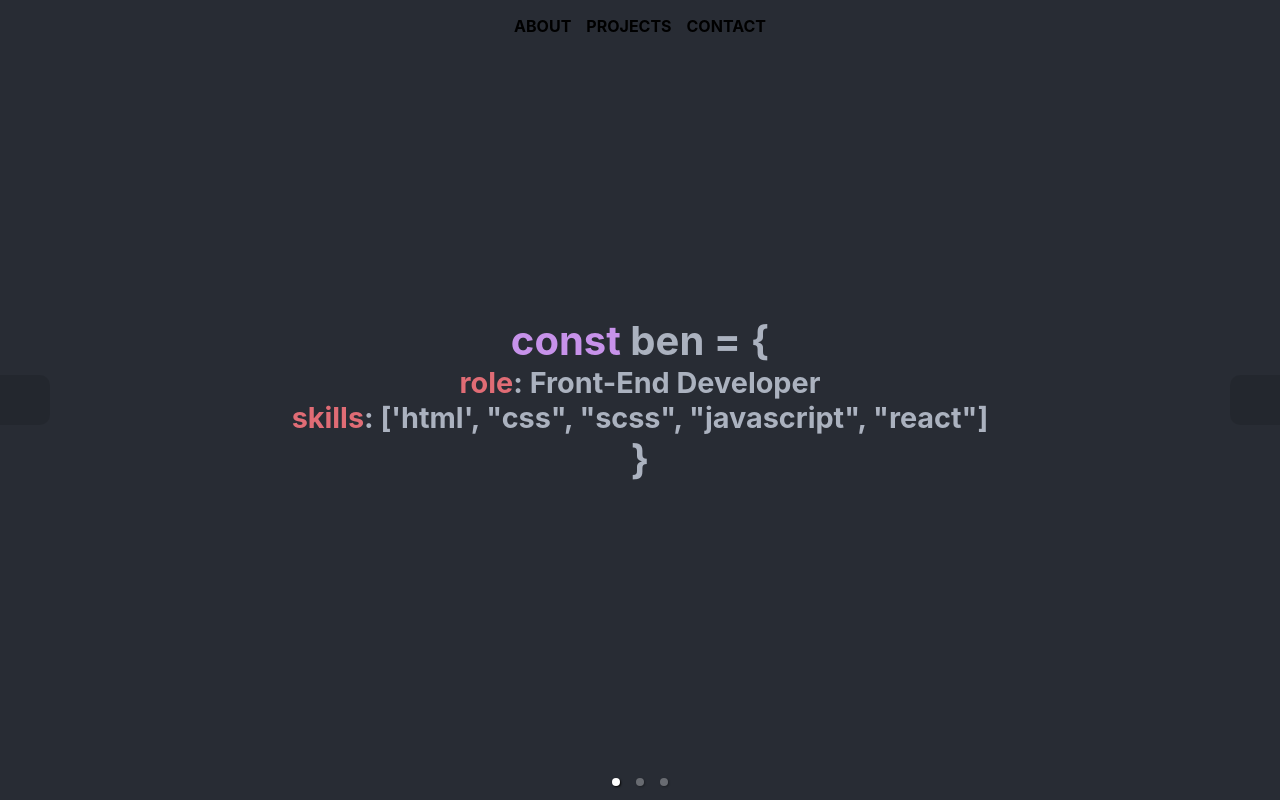
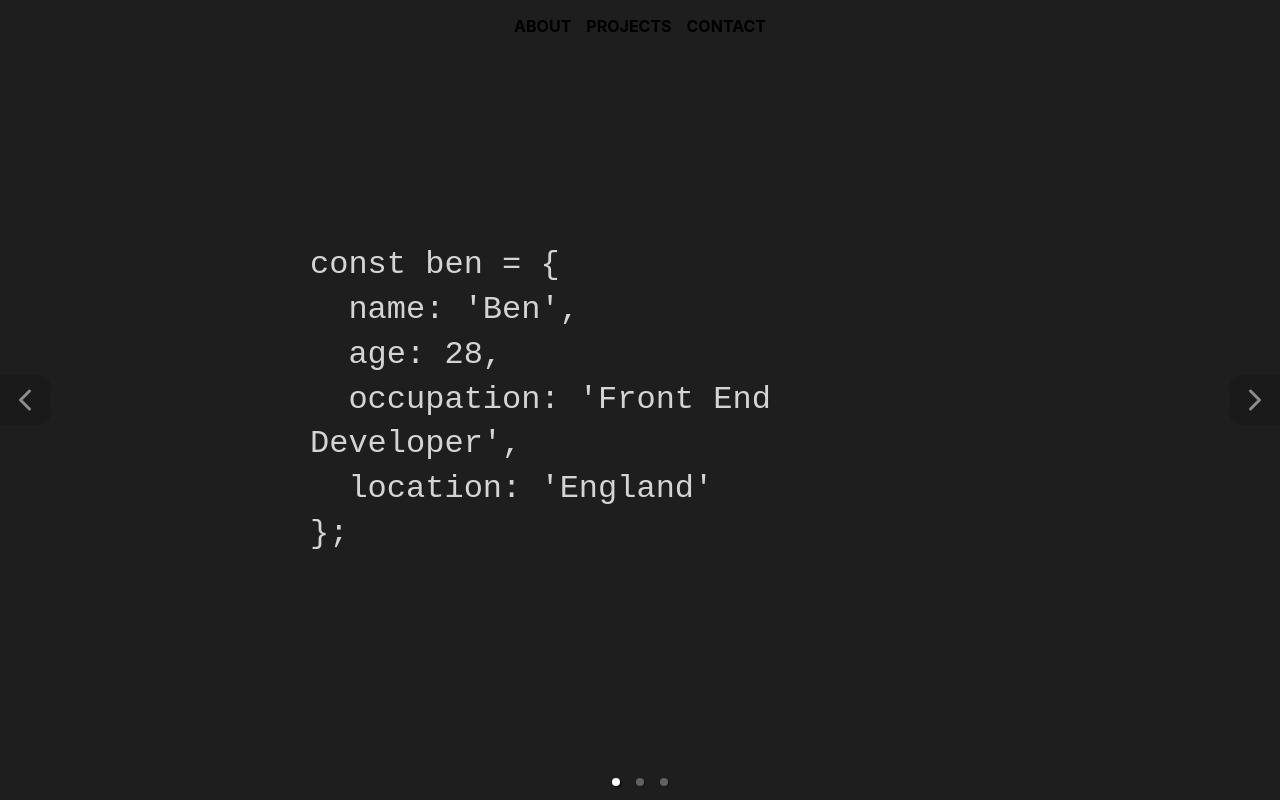
Before and after one commit to BenAllington95/portfolio-react-version-four, a React (Vite) app in the folder app/: page / in a window 1280 px wide. Built offline with nearby package versions, Linux system fonts and the light colour scheme.

Commit message:
Added typing text on hero and styles related to it

```diff
--- a/app/src/components/Hero.jsx
+++ b/app/src/components/Hero.jsx
@@ -1,6 +1,8 @@
 import React, { useEffect, useRef } from 'react';
 import 'react-responsive-carousel/lib/styles/carousel.min.css';
 import { Carousel } from 'react-responsive-carousel';
+
+import HeroSection from './HeroSection';
 
 const Hero = () => {
   const carouselRef = useRef(null);
@@ -57,13 +59,7 @@ const renderCustomNextArrow = (onClickHandler, hasNext) => {
         renderArrowNext={renderCustomNextArrow}
       >
         <div className="hero-section">
-          <div className="page-component first">
-            <h1 className="first-heading">
-              <span className="const-code">const</span> <span className='ben-code'>ben</span> = {`{`}</h1>
-            <h2><span className='key-code'>role</span>: {"Front-End Developer"}</h2>
-            <h2><span className='key-code'>skills</span>: {`['html', "css", "scss", "javascript", "react"]`}</h2>
-            <h1 className="first-heading">{`}`}</h1>
-          </div>
+          <HeroSection />
         </div>
         <div className="hero-section">
           <div className="page-component">
--- /dev/null
+++ b/app/src/components/HeroSection.jsx
@@ -0,0 +1,38 @@
+import React, { useState, useEffect } from 'react';
+
+const codeSnippet = `const ben = {
+  name: 'Ben',
+  age: 28,
+  occupation: 'Front End Developer',
+  location: 'England'
+};`;
+
+const HeroSection = () => {
+  const [typedCode, setTypedCode] = useState('');
+  const codeSpeed = 50; // Adjust typing speed (milliseconds per character)
+
+  useEffect(() => {
+    let currentIndex = 0;
+
+    const typingInterval = setInterval(() => {
+      if (currentIndex <= codeSnippet.length) {
+        setTypedCode(codeSnippet.substring(0, currentIndex));
+        currentIndex++;
+      } else {
+        clearInterval(typingInterval);
+      }
+    }, codeSpeed);
+
+    return () => clearInterval(typingInterval);
+  }, []);
+
+  return (
+    <div className="hero-section">
+      <pre>
+        <code>{typedCode}</code>
+      </pre>
+    </div>
+  );
+};
+
+export default HeroSection;
--- a/app/src/styles/main.css
+++ b/app/src/styles/main.css
@@ -113,4 +113,74 @@ body {
 
 .disabled {
   display: none; /* Hide the arrow when disabled */
+}
+
+/* HeroSection.css */
+.hero-section {
+  background-color: #1E1E1E;
+  color: #d4d4d4;
+  font-family: "Courier New", monospace;
+  font-size: 18px;
+  overflow: hidden;
+  height: 100vh;
+  display: grid;
+  place-content: center;
+}
+
+pre {
+  padding: 20px;
+  border-radius: 10px;
+  white-space: pre-wrap;
+  word-wrap: break-word;
+  max-width: 700px;
+  margin: 0; /* Remove default margin to align the code snippet to the left */
+}
+
+code {
+  display: grid;
+  place-content: center;
+  animation: blink-caret 0.75s step-end infinite;
+  text-align: left;
+  font-size: 1rem;
+  line-height: 1.4;
+}
+@media (min-width: 768px) {
+  code {
+    font-size: 2rem;
+  }
+}
+
+@keyframes blink-caret {
+  from, to {
+    border-color: transparent;
+  }
+  50% {
+    border-color: #777;
+  }
+}
+/* Dark mode colors for code syntax highlighting */
+.token.keyword,
+.token.selector,
+.token.attr-name {
+  color: #d19a66;
+}
+
+.token.function,
+.token.tag {
+  color: #a6e22e;
+}
+
+.token.string,
+.token.char,
+.token.attr-value {
+  color: #e6db74;
+}
+
+.token.number {
+  color: #ae81ff;
+}
+
+.token.comment {
+  color: #75715e;
+  font-style: italic;
 }/*# sourceMappingURL=main.css.map */
--- a/app/src/styles/main.scss
+++ b/app/src/styles/main.scss
@@ -124,3 +124,77 @@ body {
 .disabled {
   display: none; /* Hide the arrow when disabled */
 }
+
+
+/* HeroSection.css */
+
+.hero-section {
+  background-color: #1E1E1E;
+  color: #d4d4d4;
+  font-family: 'Courier New', monospace;
+  font-size: 18px;
+  overflow: hidden;
+  height: 100vh;
+  display: grid;
+  place-content: center;
+}
+
+pre {
+  padding: 20px;
+  border-radius: 10px;
+  white-space: pre-wrap;
+  word-wrap: break-word;
+  max-width: 700px;
+  margin: 0; /* Remove default margin to align the code snippet to the left */
+}
+
+code {
+  display: grid;
+  place-content: center;
+  animation: blink-caret 0.75s step-end infinite;
+  text-align: left;
+  font-size: 1rem;
+  line-height: 1.4;
+  // padding: 1em;
+
+  @media (min-width: 768px) {
+    font-size: 2rem;
+  }
+
+}
+
+@keyframes blink-caret {
+  from, to {
+    border-color: transparent;
+  }
+  50% {
+    border-color: #777;
+  }
+}
+
+/* Dark mode colors for code syntax highlighting */
+.token.keyword,
+.token.selector,
+.token.attr-name {
+  color: #d19a66;
+}
+
+.token.function,
+.token.tag {
+  color: #a6e22e;
+}
+
+.token.string,
+.token.char,
+.token.attr-value {
+  color: #e6db74;
+}
+
+.token.number {
+  color: #ae81ff;
+}
+
+.token.comment {
+  color: #75715e;
+  font-style: italic;
+}
```
Also changed, not shown: 1 other file (tests, documents, lock files or other folders).
